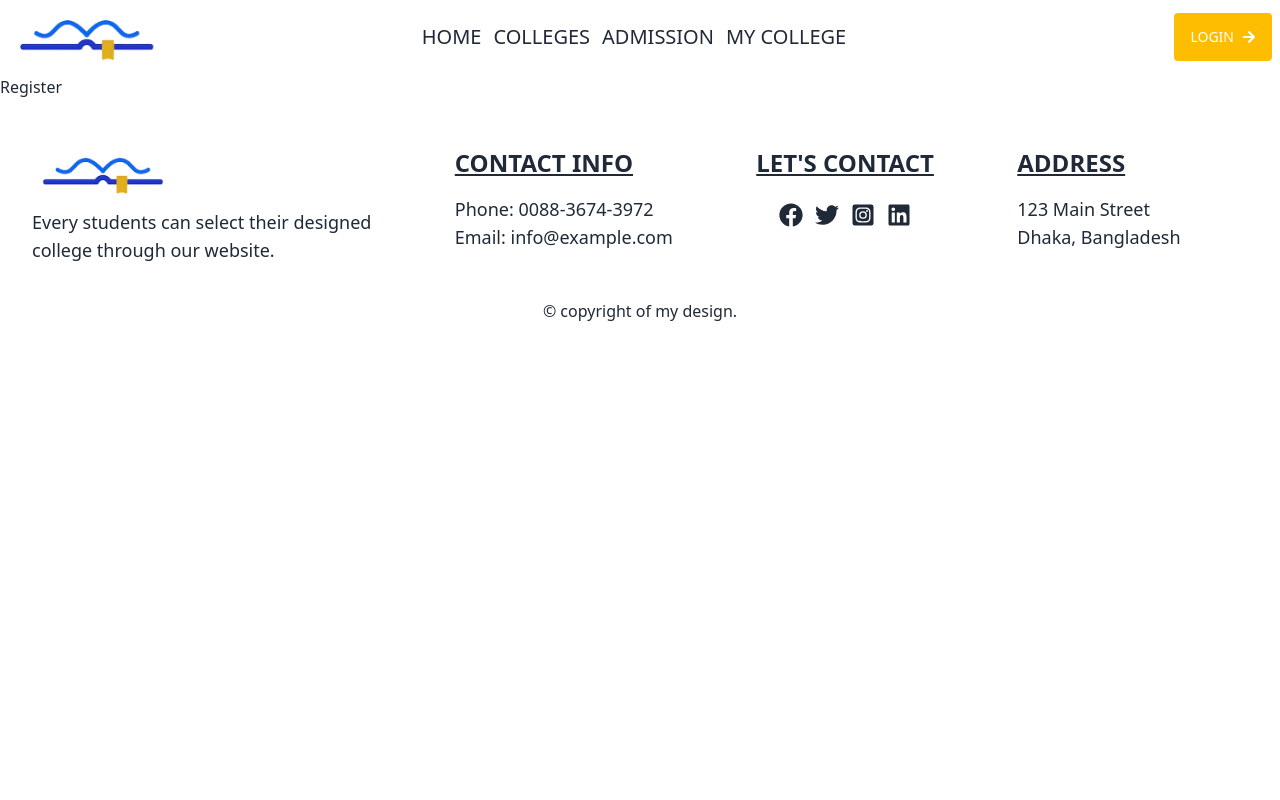
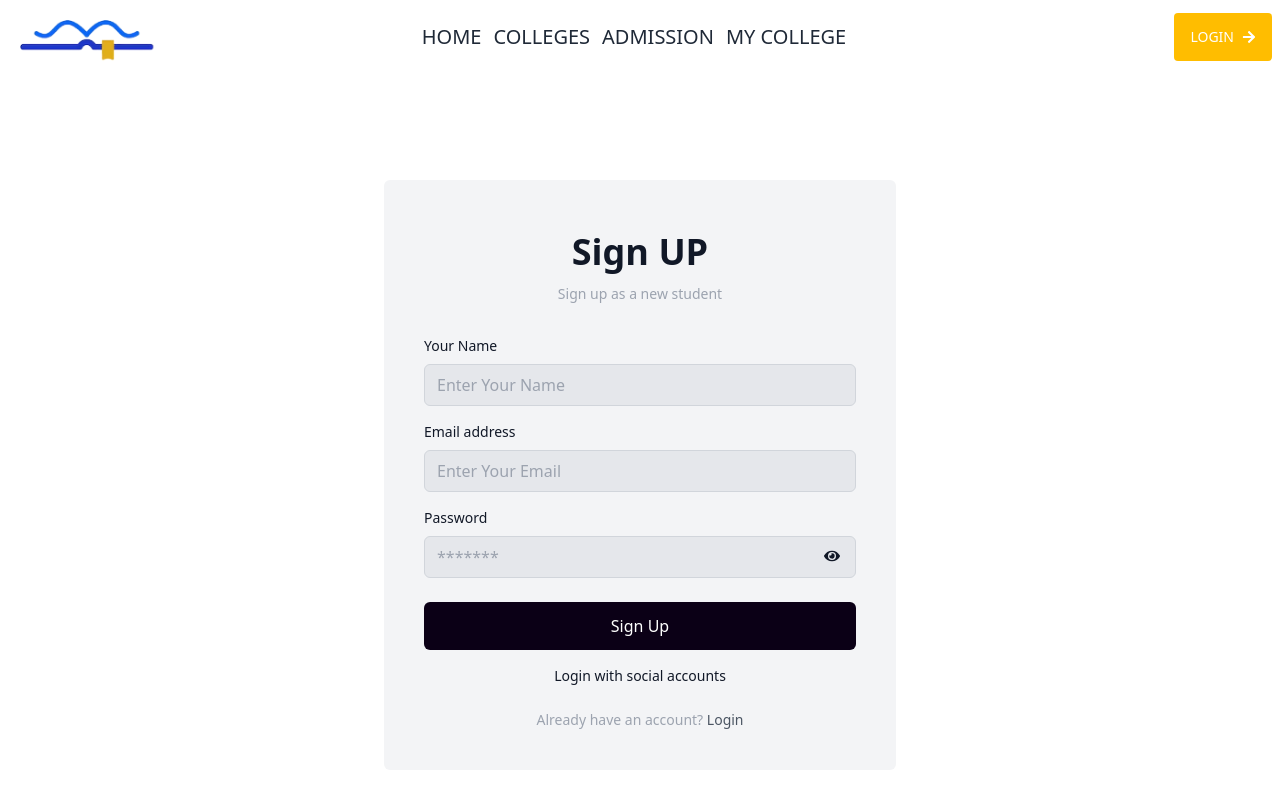
Before and after one commit to abdurrahmanrahat/college-client, a React (Vite) app: page /register in a window 1280 px wide. Shown: the top 800 px of the page. Built offline with nearby package versions, Linux system fonts and the light colour scheme.

Commit message:
Register page design done

```diff
--- a/src/Pages/Login/Register.jsx
+++ b/src/Pages/Login/Register.jsx
@@ -1,10 +1,151 @@
+import { Link } from "react-router-dom";
+import usePasswordToggle from "../../Hooks/usePasswordToggle";
+import { useForm } from "react-hook-form";
 
 const Register = () => {
-    return (
-        <div>
-            Register
+  const [passwordInputType, toggleIcon] = usePasswordToggle();
+
+  const {
+    register,
+    handleSubmit,
+    formState: { errors },
+  } = useForm();
+
+  const onSubmit = (data) => {
+    console.log(data);
+
+    const name = data.name;
+    const email = data.email;
+    const password = data.password;
+    console.log(name, email, password);
+
+    // User Create
+  };
+
+  return (
+    <div className="flex justify-center items-center min-h-screen">
+      <div className="flex flex-col w-2/5 p-6 rounded-md sm:p-10 bg-gray-100 text-gray-900">
+        <div className="mb-8 text-center">
+          <h1 className="my-3 text-4xl font-bold">Sign UP</h1>
+          <p className="text-sm text-gray-400">Sign up as a new student</p>
         </div>
-    );
+
+        <form
+          onSubmit={handleSubmit(onSubmit)}
+          noValidate=""
+          action=""
+          className="space-y-6 ng-untouched ng-pristine ng-valid"
+        >
+          <div className="space-y-4">
+            {/* Name Field */}
+            <div>
+              <label htmlFor="name" className="block mb-2 text-sm">
+                Your Name
+              </label>
+              <input
+                type="text"
+                name="name"
+                id="name"
+                placeholder="Enter Your Name"
+                {...register("name", { required: true, maxLength: 80 })}
+                className="w-full px-3 py-2 border rounded-md border-gray-300 focus:outline-[#0B0016] bg-gray-200 text-gray-900"
+                data-temp-mail-org="0"
+              />
+              {errors.name?.type === "required" && (
+                <p className="text-red-600 text-xl">Provide your name</p>
+              )}
+            </div>
+
+            {/* Email Field */}
+            <div>
+              <label htmlFor="email" className="block mb-2 text-sm">
+                Email address
+              </label>
+              <input
+                type="email"
+                name="email"
+                id="email"
+                placeholder="Enter Your Email"
+                {...register("email", { required: true, maxLength: 80 })}
+                className="w-full px-3 py-2 border rounded-md border-gray-300 focus:outline-[#0B0016] bg-gray-200 text-gray-900"
+                data-temp-mail-org="0"
+              />
+              {errors.email?.type === "required" && (
+                <p className="text-red-600 text-xl">Provide your Email</p>
+              )}
+            </div>
+
+            {/* Password Field */}
+            <div className="relative">
+              <div className="flex justify-between">
+                <label htmlFor="password" className="text-sm mb-2">
+                  Password
+                </label>
+              </div>
+              <input
+                type={passwordInputType}
+                name="password"
+                id="password"
+                // ref={passwordRef}
+                placeholder="*******"
+                {...register("password", {
+                  required: true,
+                  minLength: 6,
+                  pattern: /(?=.*?[A-Z])(?=.*?[a-z])(?=.*?[#?!@$%^&*-])/,
+                })}
+                className="w-full px-3 py-2 border rounded-md border-gray-300 focus:outline-[#0B0016] bg-gray-200 text-gray-900"
+              />
+              {errors.password?.type === "required" && (
+                <p className="text-red-600 text-xl">Provide your Password</p>
+              )}
+              {errors.password?.type === "minLength" && (
+                <p className="text-red-600">Password must be 6 characters</p>
+              )}
+              {errors.password?.type === "pattern" && (
+                <p className="text-red-600">
+                  Password must have one uppercase, lowercase & symbol
+                </p>
+              )}
+
+              <span className="absolute top-10 right-4 z-10 cursor-pointer">
+                {toggleIcon}
+              </span>
+            </div>
+          </div>
+
+          <div>
+            <input
+              className="bg-[#0B0016] w-full rounded-md py-3 text-white"
+              type="submit"
+              value="Sign Up"
+            />
+          </div>
+        </form>
+
+        <div className="flex items-center pt-4 space-x-1">
+          <div className="flex-1 h-px sm:w-16 dark:bg-gray-700"></div>
+          <p className="px-3 text-sm dark:text-gray-400">
+            Login with social accounts
+          </p>
+          <div className="flex-1 h-px sm:w-16 dark:bg-gray-700"></div>
+        </div>
+        <br />
+
+        {/* Google Signin Button */}
+        {/* <GoogleSignIn></GoogleSignIn> */}
+
+        <p className="px-6 text-sm text-center text-gray-400">
+          Already have an account?{" "}
+          <Link
+            to="/login"
+            className="hover:underline hover:text-rose-500 text-gray-600"
+          >
+            Login
+          </Link>
+        </p>
+      </div>
+    </div>
+  );
 };
 
 export default Register;
```
